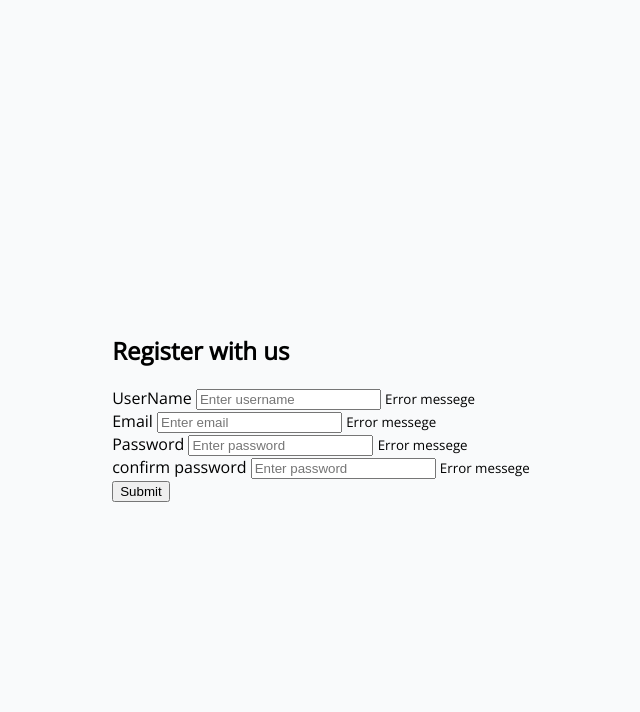
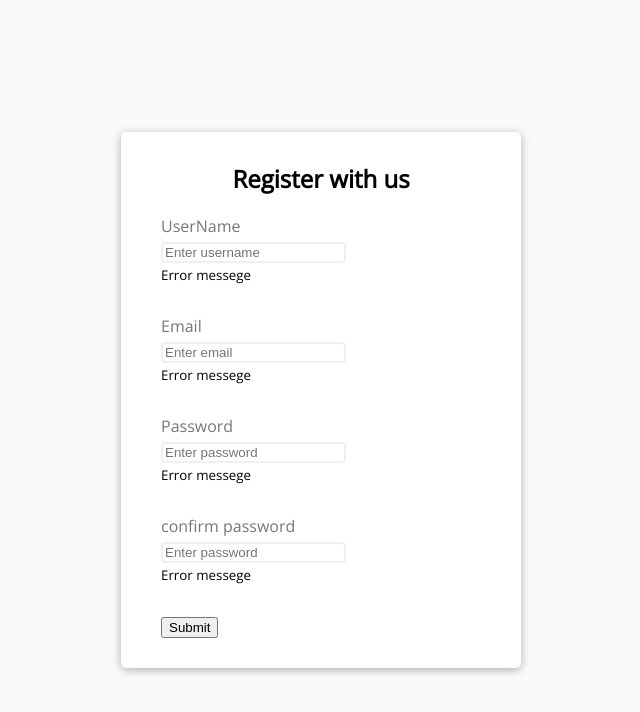
Before and after one commit to ritikkamboj/form_validator.js, a plain HTML site: page index.html in a window 1280 px wide. Shown: the whole page, without its empty margins (319-959 px from the left). Drawn offline with nearby package versions, Linux system fonts and the light colour scheme.

Commit message:
Do upto form control class, must recall the important topic of css for better effieciency

```diff
--- a/style.css
+++ b/style.css
@@ -12,6 +12,45 @@ body{
     align-items: center;
     justify-content:center;
     min-height: 100vh;
+    margin:0   /* margin :0 kyu lagaya hoga */
+}
+h2{
+    text-align: center;
+    margin:0 0 20px; /* top (left ,right) bottom */
+
+}
+.container
+{
+    background-color:#fff;
+    border-radius:5px;
+    box-shadow:0 2px 10px rgba(0,0,0,0.3);
+    width:400px;/* yeh kaha affect karri ???   ok ok */
+
+}
+.form
+{
+    padding:30px 40px;
 
 
 }
+
+.form-control
+{
+    margin-bottom:10px;
+    padding-bottom:20px;
+    position:relative; /* agar iske andar ke elemet pe absolute lagana hai , toh parent ko relative rakhna padega */
+
+}
+.form-control label{
+    color:#777;
+    display:block;
+    margin-bottom: 5px;
+
+
+}
+.form-control input{
+border:2px solid #f0f0f0;
+border-radius:4px;
+display:block;
+
+}
```
